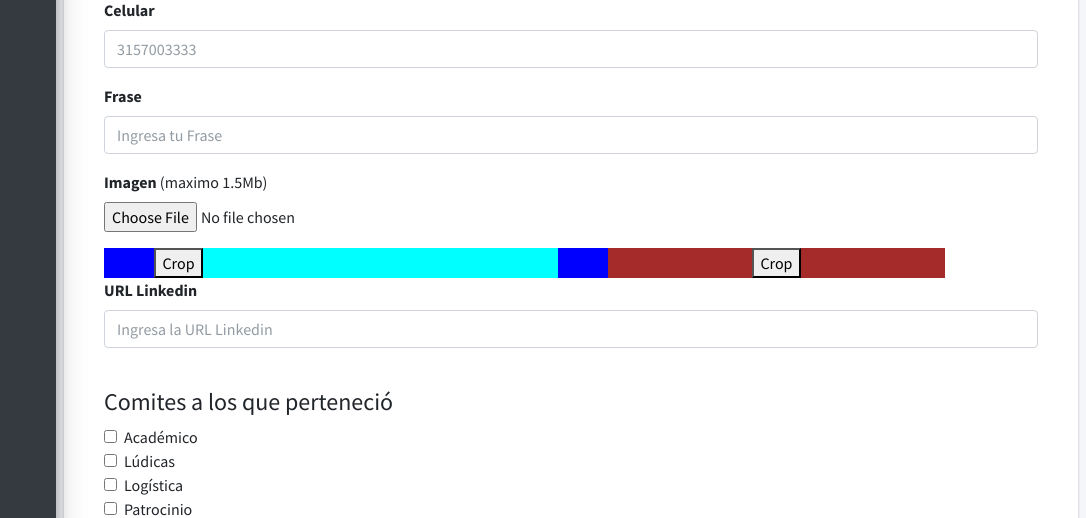
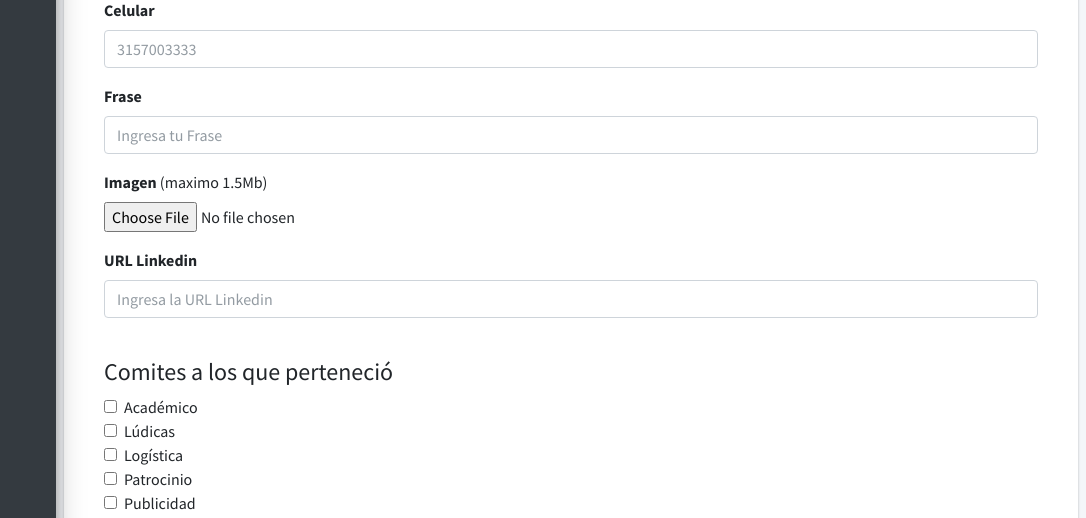
Before and after one commit to JorgeAVargasC/anuario, a PHP site: page /admin/crear-miembro.php in a window 1280 px wide. Shown: the part 990-1508 px from the top of the page, without its empty margins (194-1280 px from the left). Run offline with PHP 8.4, Linux system fonts and the light colour scheme; a user stored in the database is signed in; data comes from the database, SQL or seed files in the repository; some libraries are stand-ins or nearby versions.

Commit message:
El recorte de la foto ahora se hace en una ventana emergente

```diff
--- a/admin/crear-miembro.php
+++ b/admin/crear-miembro.php
@@ -99,19 +99,45 @@ include_once 'funciones/quitar_tildes.php'
             <div class="form-group">
                 <label for="imagen-miembro">Imagen <span style="font-weight: lighter;">(maximo 1.5Mb)</span></label>
                 <div class="input-group">
-                    <input type="file" id="imagen-miembro" name="imagen-miembro" accept="image/png, image/jpeg, image/jpg" required>
+                    <input type="file" id="imagen-miembro" name="imagen-miembro" accept="image/png, image/jpeg, image/jpg" data-target="#modal" data-toggle="modal" required>
                     <label for="imagen-miembro"></label>
                 </div>
             </div>
-            <div class="image-preview">
-              <div id="image-container">
-                <img id="image" src="" alt="Picture">
-                <button type="button" id="crop-button">Crop</button>
-              </div>
-              <div id="result">
-                <button type="button" id="crop-button">Crop</button>
+
+            <!-- Modal -->
+            <div class="modal fade" id="modal" tabindex="-1" role="dialog" aria-labelledby="modalLabel" aria-hidden="true">
+              <div class="modal-dialog modal-lg" role="document">
+                <div class="modal-content">
+                  <div class="modal-header">
+                    <h4 class="modal-title" id="modalLabel">Personaliza tu imagen</h4>
+                    <button type="button" class="close" data-dismiss="modal" aria-label="Close">
+                      <span aria-hidden="true">&times;</span>
+                    </button>
+                  </div>
+                  <div class="modal-body">
+                    <!-- <div class="img-container">
+                      <img id="image" src="../images/picture.jpg" alt="Picture">
+                    </div> -->
+                    <div class="image-preview">
+                      <div id="image-container">
+                        <img id="image" src="#" alt="Picture">
+                      </div>
+                      <div id="result">
+                        <h5>Previsualización:</h5>
+                        <br>
+                        <div id="image-result">
+                        </div>
+                      </div>
+                    </div>
+                  </div>
+                  <div class="modal-footer">
+                    <button type="button" id="crop-button" class="btn btn-secondary">Crop</button>
+                    <button type="button" class="btn btn-secondary" data-dismiss="modal">Exit</button>
+                  </div>
+                </div>
               </div>
             </div>
+
             <div class="form-group">
                 <label for="urlLinkedin">URL Linkedin</label>
                 <input type="text" class="form-control" id="urlLinkedin" name="urlLinkedin" placeholder="Ingresa la URL Linkedin">
@@ -219,18 +245,46 @@ include_once 'funciones/quitar_tildes.php'
 
     let image = document.getElementById('image');
     let button = document.getElementById('crop-button');
-    let result = document.getElementById('result');
+    let result = document.getElementById('image-result');
     let archivo = document.getElementById("imagen-miembro");
     let croppable = false;
     let cropper = new Cropper(image, {
       aspectRatio: 1,
       viewMode: 3,
       dragMode: 'move',
-      // cropBoxResizable: false,
-      autoCropArea: 1,
-      scalable: false,
+      autoCropArea: 0.6,
       ready: function () {
+        var clone = this.cloneNode();
+        clone.className = '';
+        clone.style.cssText = (
+          'display: block;' +
+          // 'width: 100%;' +
+          'height: 40vh;' +
+          'min-width: 0;' +
+          'min-height: 0;' +
+          'max-width: none;' +
+          'max-height: none;'
+        );
+        result.appendChild(clone.cloneNode());
         croppable = true;
+      },
+      crop: function (event){
+        if (!croppable) {
+          return;
+        }
+        let data = event.detail;
+        let cropper = this.cropper;
+        let imageData = cropper.getImageData();
+        let previewAspectRatio = data.width / data.height;
+        let previewImage = result.getElementsByTagName('img').item(0);
+        let previewWidth = result.offsetWidth;
+        let previewHeight = previewWidth / previewAspectRatio;
+        let imageScaledRatio = data.width / previewWidth;
+        result.style.height = previewHeight + 'px';
+        previewImage.style.width = imageData.naturalWidth / imageScaledRatio + 'px';
+        previewImage.style.height = imageData.naturalHeight / imageScaledRatio + 'px';
+        previewImage.style.marginLeft = -data.x / imageScaledRatio + 'px';
+        previewImage.style.marginTop = -data.y / imageScaledRatio + 'px';
       },
     });
 
@@ -238,30 +292,6 @@ include_once 'funciones/quitar_tildes.php'
       image.src = URL.createObjectURL(archivo.files[0]);
       cropper.replace(image.src);
       image.style.display = 'block';
-
-      button.onclick = function () {
-        var croppedCanvas;
-        var roundedCanvas;
-        var roundedImage;
-
-        if (!croppable) {
-          return;
-        }
-
-        // Crop
-        croppedCanvas = cropper.getCroppedCanvas();
-
-        // Round
-        roundedCanvas = getRoundedCanvas(croppedCanvas);
-
-        // Show
-        roundedImage = document.createElement('img');
-        roundedImage.classList = 'image-result';
-        roundedImage.src = roundedCanvas.toDataURL()
-        result.innerHTML = '';
-        result.appendChild(roundedImage);
-      };
-
     })
 
 
--- a/admin/css/admin.css
+++ b/admin/css/admin.css
@@ -25,33 +25,48 @@
 @media (min-width: 768px) {
     .image-preview{
         display: grid;
-        width: 90%;
-        background-color: blue;
+        width: 100%;
         grid-template-columns: 60% 40%;
     }
 }
 
 #image-container {
-    background-color: aqua;
     margin: 0 auto;
     width: 80%;
-}
-
-#image-container #image {
-    background-color: chartreuse;
-    display: none;
-    max-width: 100%;
-}
-
-#result {
-    background-color: brown;
-    margin: 0 auto;
-    width: 100%;
     display: flex;
     align-items: center;
     justify-content: center;
 }
 
-#result .image-result {
-    max-width: 100%;
+#image-container #image {
+    display: none;
+    /* max-width: 100%; */
+    max-height: 60vh;
 }
+
+#result {
+    /* display: flex;
+    align-items: center;
+    justify-content: center;
+    margin-top: 5vh; */
+    display: none;
+}
+
+@media (min-width: 768px) {
+    #result {
+        width: 100%;
+        display: flex;
+        flex-direction: column;
+        align-items: center;
+        justify-content: center;
+    }
+}
+
+#result #image-result {
+    max-width: 80%;
+    overflow: hidden;
+}
+
+.modal-lg{
+    max-width: 1000px !important;
+}
```
